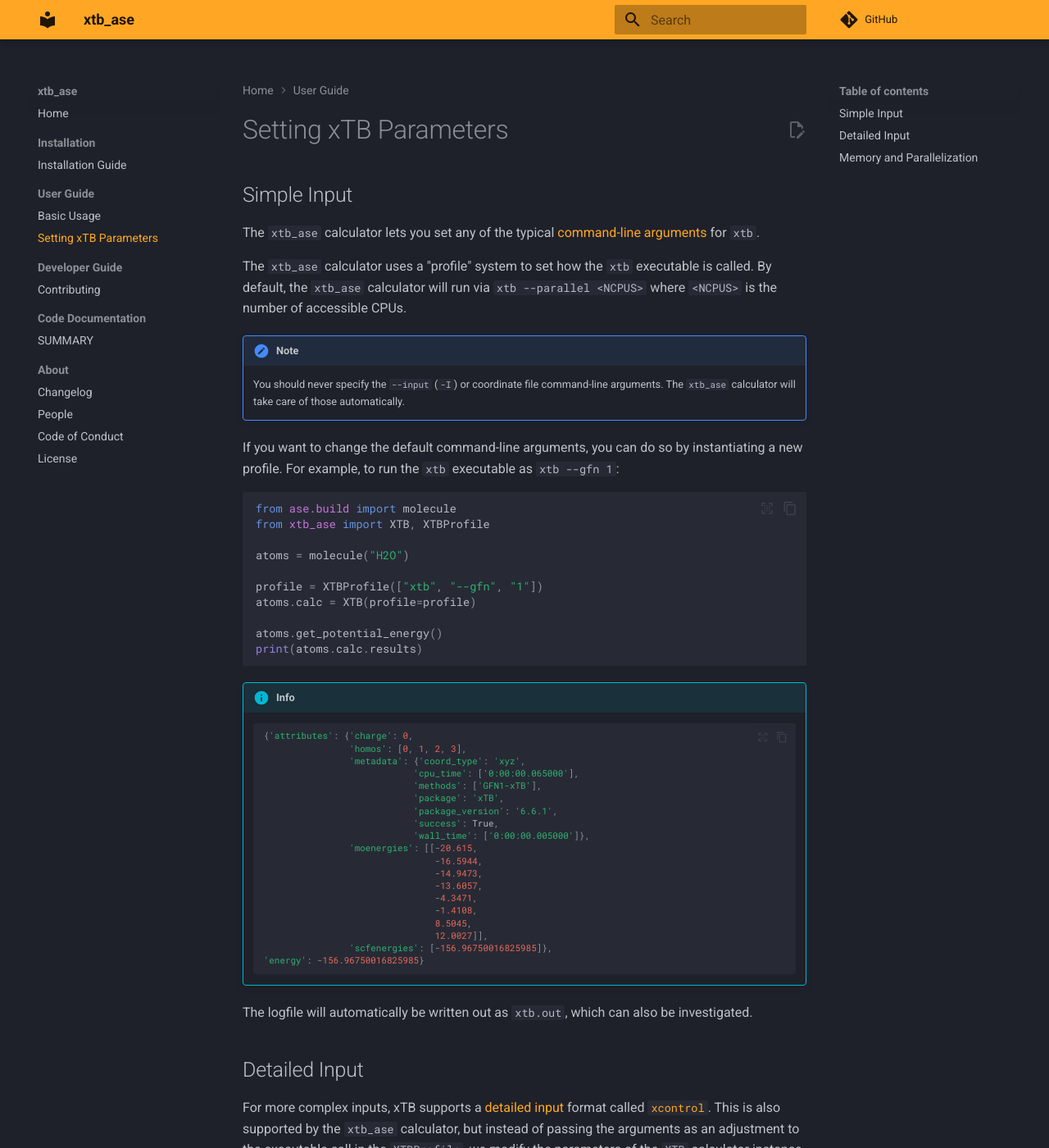
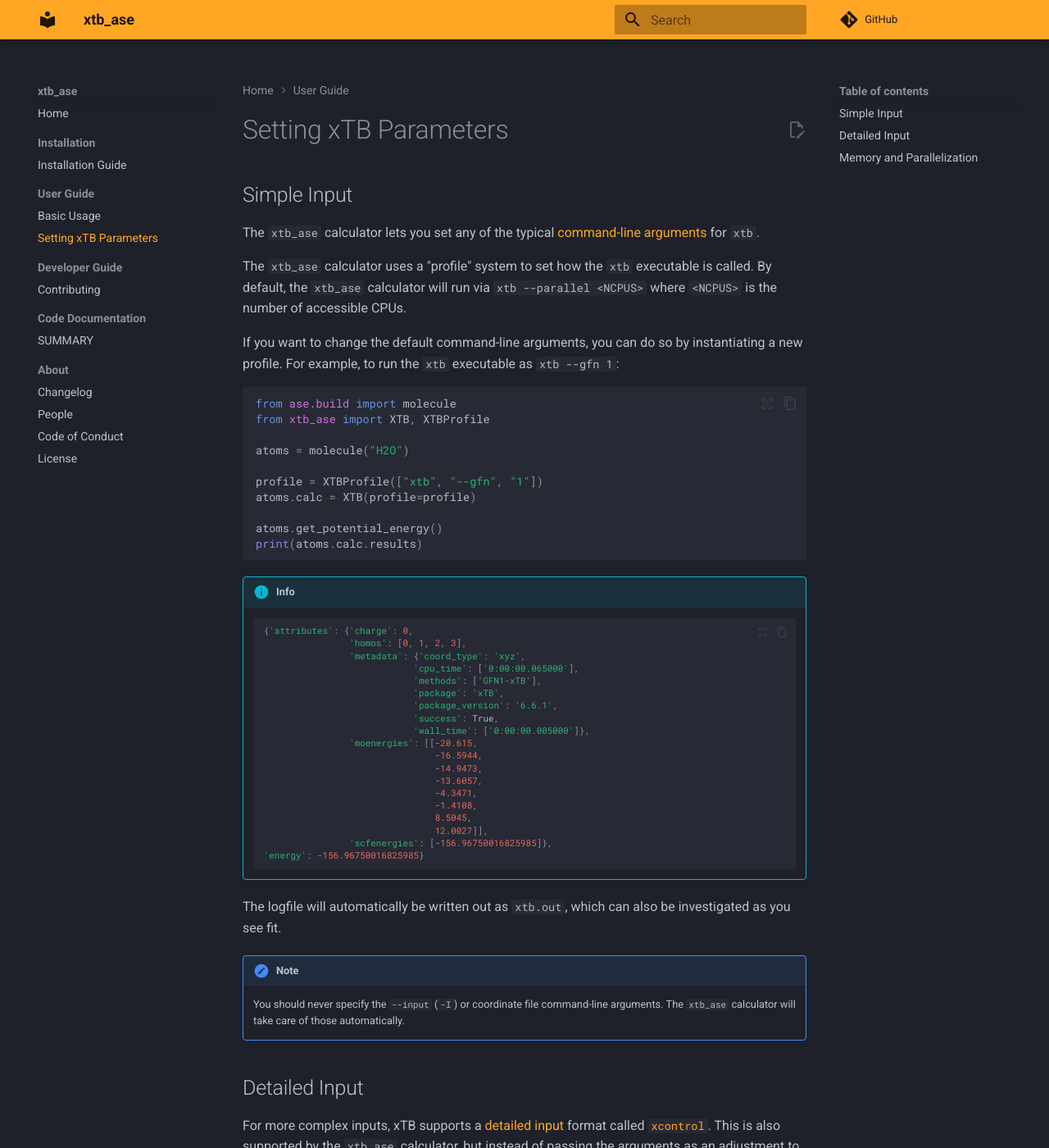
Before and after one commit to Andrew-S-Rosen/xtb_ase, an MkDocs documentation site: the page built from docs/user_guide/parameters.md, in a window 1280 px wide and 1400 px high. Shown: the whole window at 82% size. Built offline with MkDocs 1.6.1 and Material for MkDocs 9.7.7, drawn with Linux system fonts in a browser that asks for light colours; plug-ins that fetch from the network failed and are left out; comment, search, counter and statistics services are not loaded; some of the changed lines change nothing that is shown.

Commit message:
Update parameters.md

````diff
--- a/docs/user_guide/parameters.md
+++ b/docs/user_guide/parameters.md
@@ -5,10 +5,6 @@
 The `xtb_ase` calculator lets you set any of the typical [command-line arguments](https://xtb-docs.readthedocs.io/en/latest/commandline.html) for `xtb`.
 
 The `xtb_ase` calculator uses a "profile" system to set how the `xtb` executable is called. By default, the `xtb_ase` calculator will run via `xtb --parallel <NCPUS>` where `<NCPUS>` is the number of accessible CPUs.
-
-!!! Note
-
-    You should never specify the `--input` (`-I`) or coordinate file command-line arguments. The `xtb_ase` calculator will take care of those automatically.
 
 If you want to change the default command-line arguments, you can do so by instantiating a new profile. For example, to run the `xtb` executable as `xtb --gfn 1`:
 
@@ -49,7 +45,11 @@ print(atoms.calc.results)
     'energy': -156.96750016825985}
     ```
 
-The logfile will automatically be written out as `xtb.out`, which can also be investigated.
+The logfile will automatically be written out as `xtb.out`, which can also be investigated as you see fit.
+
+!!! Note
+
+    You should never specify the `--input` (`-I`) or coordinate file command-line arguments. The `xtb_ase` calculator will take care of those automatically.
 
 ## Detailed Input
 
````
